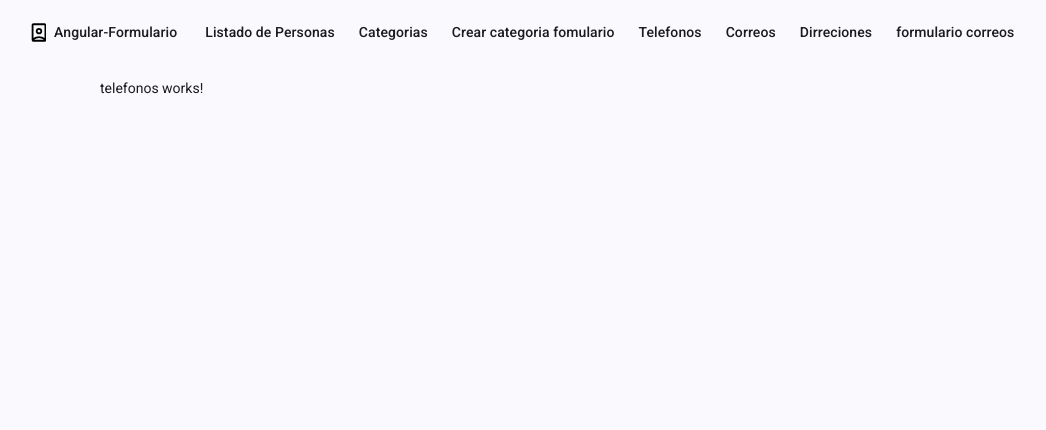
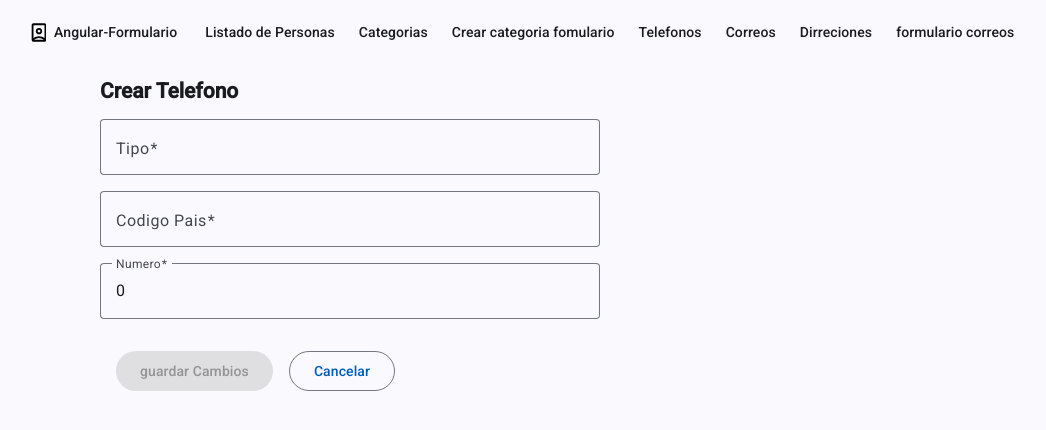
Before and after one commit to ramonantoniosantoscuevas15/formulario-api, an Angular app: page /telefonos in a window 1280 px wide. Shown: the top 430 px of the page, without its empty margins (0-1046 px from the left). Built offline with nearby package versions, Linux system fonts and the light colour scheme.

Commit message:
creando el formulario telefono

```diff
--- a/src/app/telefonos/telefonos.html
+++ b/src/app/telefonos/telefonos.html
@@ -1 +1,26 @@
-<p>telefonos works!</p>
+<h2>Crear Telefono</h2>
+
+<form (submit)="guardarCambios()" [formGroup]="form">
+  <mat-form-field appearance="outline">
+    <mat-label>Tipo</mat-label>
+    <input matInput [formControl] = "form.controls.Tipo">
+    <mat-error>{{obtenerErrorTipo()}}</mat-error>
+  </mat-form-field>
+   <mat-form-field appearance="outline">
+    <mat-label>Codigo Pais</mat-label>
+    <input placeholder="Ex. +809" matInput [formControl] = "form.controls.CodigoPais">
+    <mat-error>{{obtenerErrorCodigoPais()}}</mat-error>
+  </mat-form-field>
+     <mat-form-field appearance="outline">
+    <mat-label>Numero</mat-label>
+    <input type="number" matInput [formControl] = "form.controls.Numero">
+  </mat-form-field>
+  <div class="contenedor-botones">
+    <button mat-flat-button type="submit"
+    [disabled]="form.invalid">
+    guardar Cambios</button>
+    <a mat-stroked-button routerLink="/">Cancelar</a>
+  </div>
+
+
+</form>
--- a/src/app/telefonos/telefonos.ts
+++ b/src/app/telefonos/telefonos.ts
@@ -1,11 +1,70 @@
-import { Component } from '@angular/core';
+import { Component, EventEmitter, inject, Input, OnInit, Output } from '@angular/core';
+import { FormBuilder, ReactiveFormsModule, Validators } from '@angular/forms';
+import { MatButtonModule } from '@angular/material/button';
+import { MatFormFieldModule } from '@angular/material/form-field';
+import { MatInputModule } from '@angular/material/input';
+import { RouterLink } from '@angular/router';
+import { CrearTelefonoDTO, TelefonoDTO } from './telefono';
+import { primeraLetraMayuscula } from '../compartidos/funciones/validaciones';
+import { CrearCategoriaDTO } from '../categorias/crear-categorias/categoria';
 
 @Component({
   selector: 'app-telefonos',
-  imports: [],
+  imports: [MatButtonModule, MatFormFieldModule, ReactiveFormsModule, MatInputModule,],
   templateUrl: './telefonos.html',
   styleUrl: './telefonos.css',
 })
-export class Telefonos {
+export class Telefonos implements OnInit {
+  ngOnInit(): void {
+    if (this.modelo !== undefined) {
+      this.form.patchValue(this.modelo)
+    }
+  }
+
+  private fb = inject(FormBuilder)
+
+  @Input()
+  modelo?: TelefonoDTO
+
+  @Output()
+  postFormulario = new EventEmitter<CrearTelefonoDTO>
+
+  form = this.fb.group({
+    Tipo:['',{validators: [Validators.required,primeraLetraMayuscula()]}],
+    CodigoPais:['',{validators:[Validators.required]}],
+    Numero:[0,{validators:[Validators.required,Validators.min(1)]}]
+  })
+
+  obtenerErrorTipo():string{
+    let Tipo = this.form.controls.Tipo
+
+    if(Tipo.hasError('required')){
+      return "El Campo Tipo es Requerido"
+    }
+    if(Tipo.hasError('primeraLetraMayuscula')){
+      return Tipo.getError('primeraLetraMayuscula').mensaje
+    }
+    return ""
+  }
+
+  obtenerErrorCodigoPais():string{
+    let CodigoPais = this.form.controls.CodigoPais
+
+    if(CodigoPais.hasError('required')){
+      return "El Campo Codigo Pais es Requerido"
+    }
+    return ""
+  }
+  guardarCambios(){
+    if (!this.form.valid) {
+      return
+    }
+    const telefono = this.form.value as CrearTelefonoDTO
+    this.postFormulario.emit(telefono)
+
+  }
+
+
+
 
 }
```
